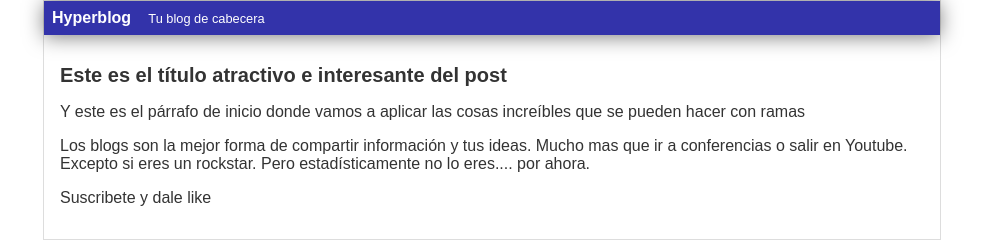
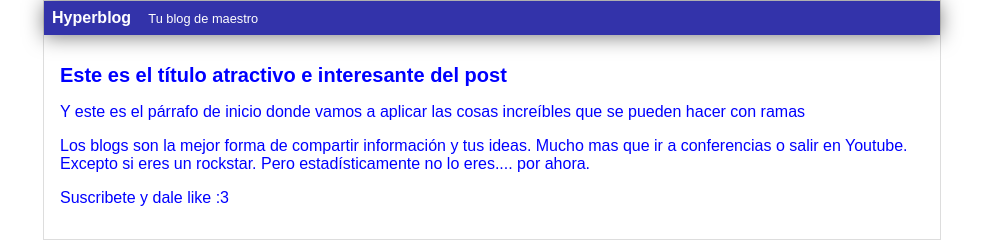
Before and after one commit to MontseCanedo/platziBlog, a plain HTML site: page index.html in a window 1280 px wide. Shown: the whole page, without its empty margins (148-1131 px from the left). Drawn offline with Linux system fonts and the light colour scheme.

Commit message:
modifique la cabecera y agregue carita feliz

```diff
--- a/index.html
+++ b/index.html
@@ -8,13 +8,13 @@
         <div id="container">
             <div id="cabecera">
                 Hyperblog
-                <span id="tagline">Tu blog de cabecera</span>
+                <span id="tagline">Tu blog de maestro</span>
             </div>
             <div id="post">
                 <h1>Este es el título atractivo e interesante del post</h1>
                 <p>Y este es el párrafo de inicio donde vamos a aplicar las cosas increíbles que se pueden hacer con ramas</p>
                 <p>Los blogs son la mejor forma de compartir información y tus ideas. Mucho mas que ir a conferencias o salir en Youtube. Excepto si eres un rockstar. Pero estadísticamente no lo eres.... por ahora.</p>
-                <p>Suscribete y dale like</p>
+                <p>Suscribete y dale like :3</p>
             </div>
         </div>
     </body>
--- a/style.css
+++ b/style.css
@@ -1,5 +1,5 @@
 body{
-    color: #333;
+    color: blue;
     text-align: center;
     font-family: Arial, Helvetica, sans-serif;
     font-size: 16px;
```
